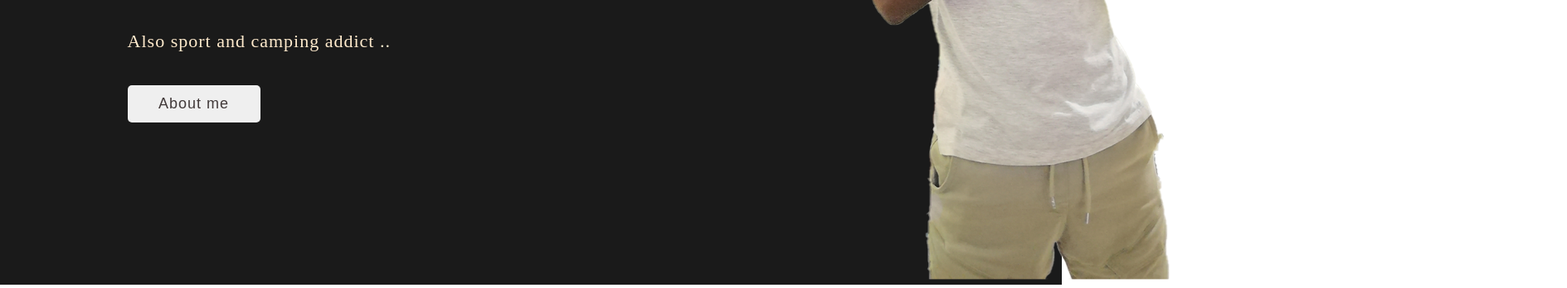
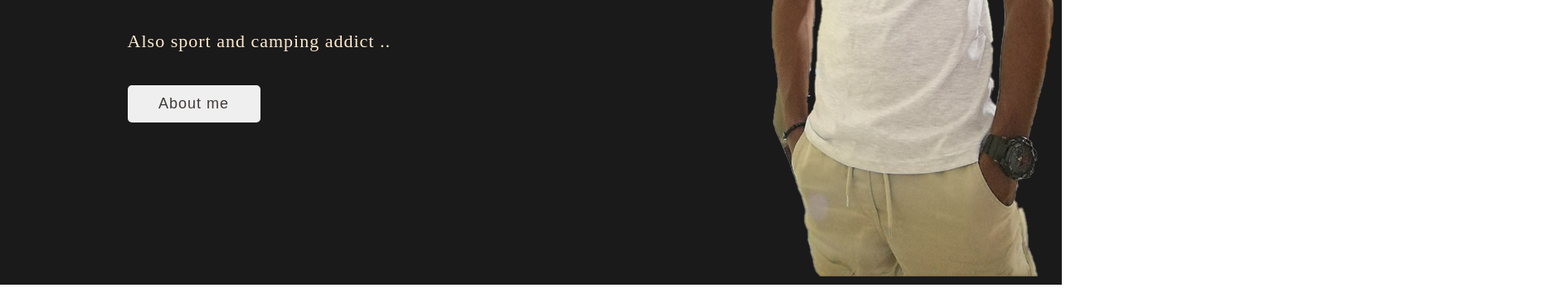
Before and after one commit to teyebhamza/poortfolio, a plain HTML site: page index.html in a window 1280 px wide. Shown: the part 456-804 px from the top of the page at 83% size, 1889 px wide, since content can reach past the window. Drawn offline with nearby package versions, Linux system fonts and the light colour scheme; a web font is replaced by a local one.

Commit message:
changer les tailles

```diff
--- a/index.html
+++ b/index.html
@@ -27,7 +27,7 @@
             <button type="button">About me</button>
         </div>
         <div class="main-img">
-            <img src="Hamzzaaa.png" alt="">
+            <img src="HAMMZA.png" alt="">
 
         </div>
 
```
Also changed, not shown: HAMMZA.png (added).
